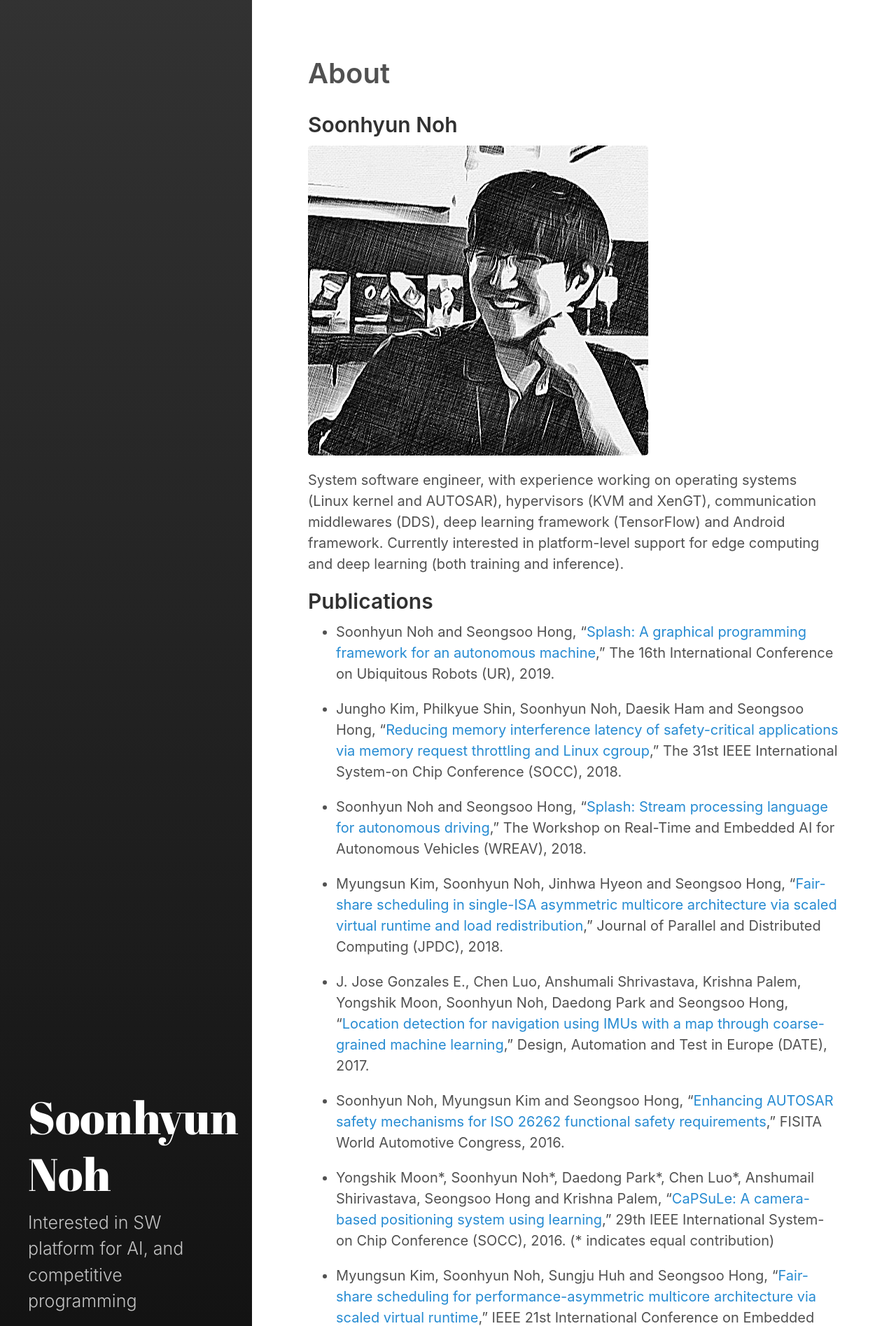
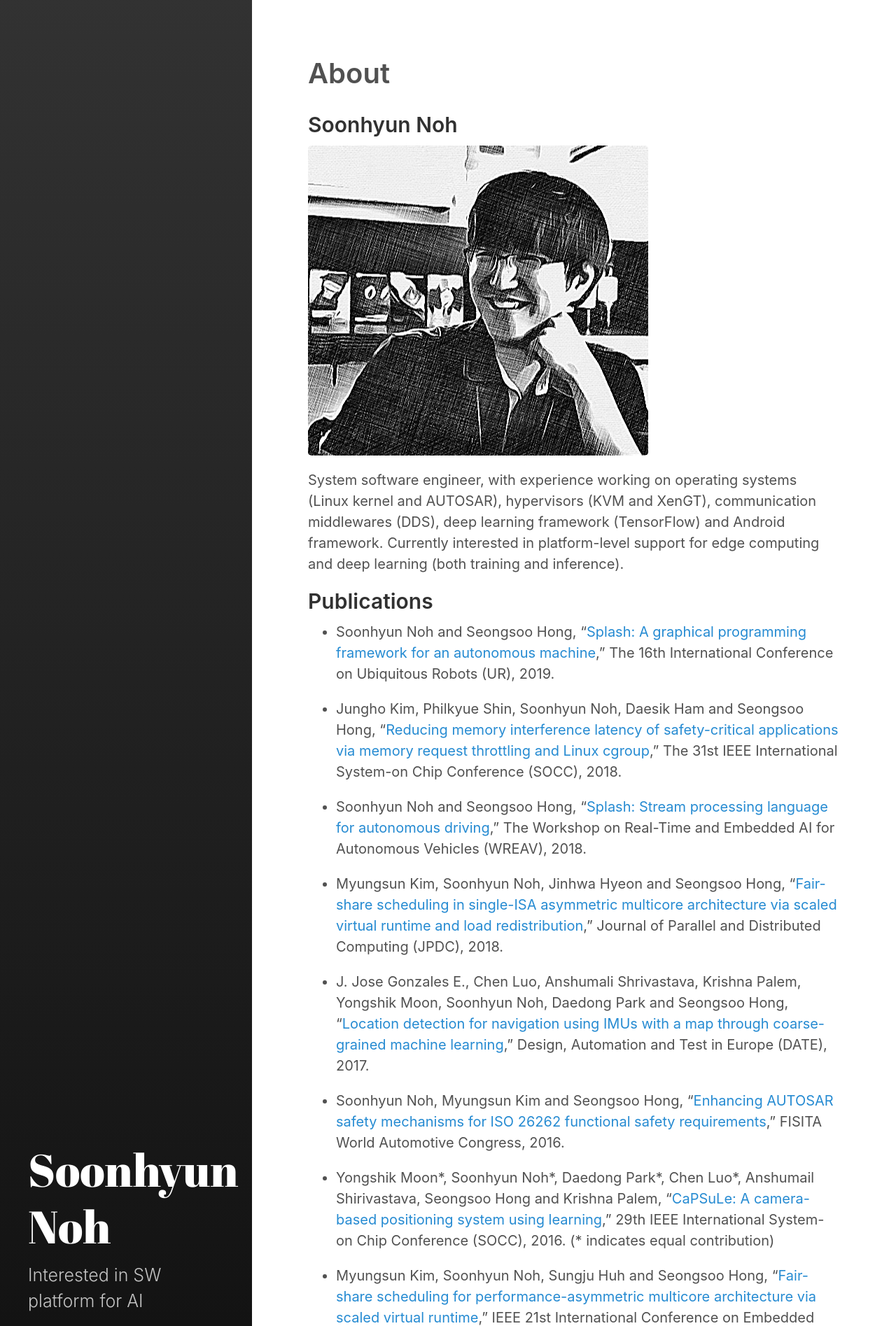
Before and after one commit to shnoh171/shnoh171.github.io, a Jekyll site: the page built from about.md, in a window 1280 px wide, cut to the strip 0-1895 px from the top of the page. Shown: the whole strip at 70% size. Built offline with Jekyll 4.4.1, drawn with Linux system fonts in a browser that asks for light colours.

Commit message:
change description

```diff
--- a/_config.yml
+++ b/_config.yml
@@ -5,7 +5,7 @@ highlighter:      rouge
 # Setup
 title:            Soonhyun Noh
 tagline:          'A Jekyll theme'
-description:      'Interested in SW platform for AI, and competitive programming'
+description:      'Interested in SW platform for AI'
 url:              https://shnoh171.github.io
 baseurl:          # the optional subpath of your site, e.g. "/blog"
 
```
